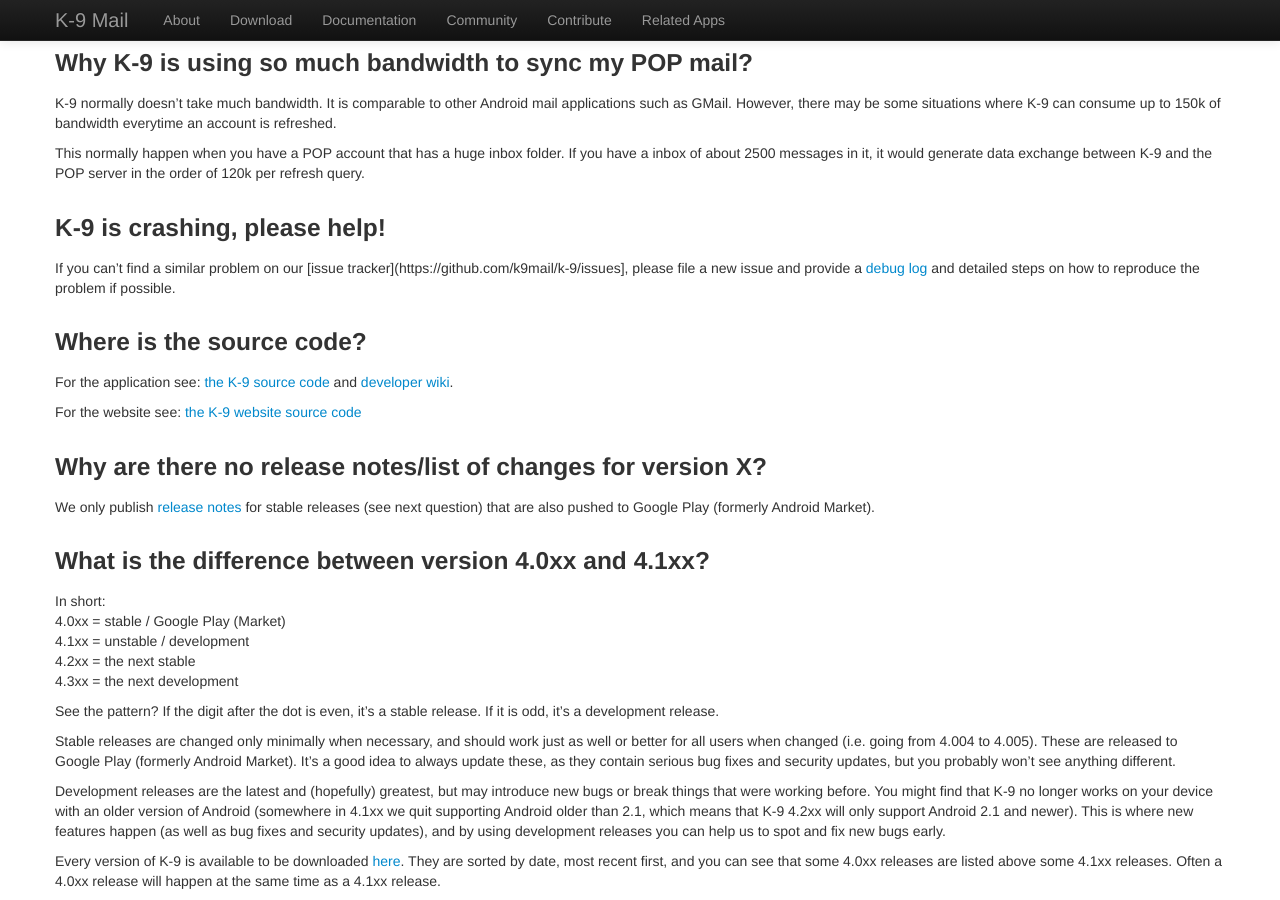
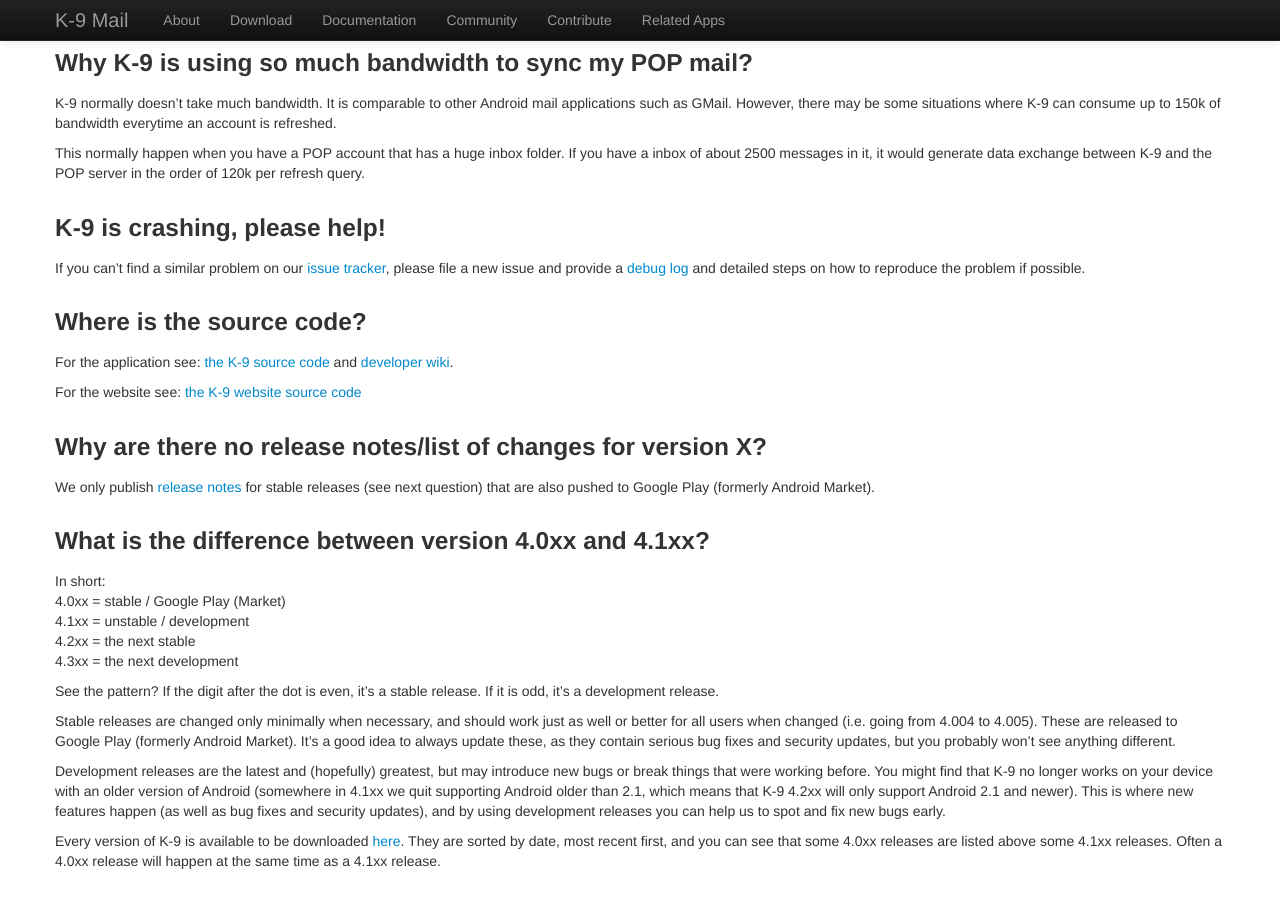
Before and after one commit to k9mail/k9mail.app, a Jekyll site: the page built from documentation/faq.md, in a window 1280 px wide and 900 px high, scrolled down 2158 px. Built offline with Jekyll 4.4.1, drawn with Linux system fonts in a browser that asks for light colours; nearby versions of some CDN libraries; part of the change alters nothing that is shown.

Commit message:
Update faq.md

```diff
--- a/documentation/faq.md
+++ b/documentation/faq.md
@@ -122,7 +122,7 @@ This normally happen when you have a POP account that has a huge inbox folder. I
 
 ### <a name="anchor11"></a> K-9 is crashing, please help!
 
-If you can't find a similar problem on our [issue tracker](https://github.com/k9mail/k-9/issues], please file a new issue and provide a [debug log](LoggingErrors) and detailed steps on how to reproduce the problem if possible.
+If you can't find a similar problem on our [issue tracker](https://github.com/k9mail/k-9/issues), please file a new issue and provide a [debug log](/documentation/debugging.html) and detailed steps on how to reproduce the problem if possible.
 
 ### <a name="anchor12"></a> Where is the source code?
 
```
